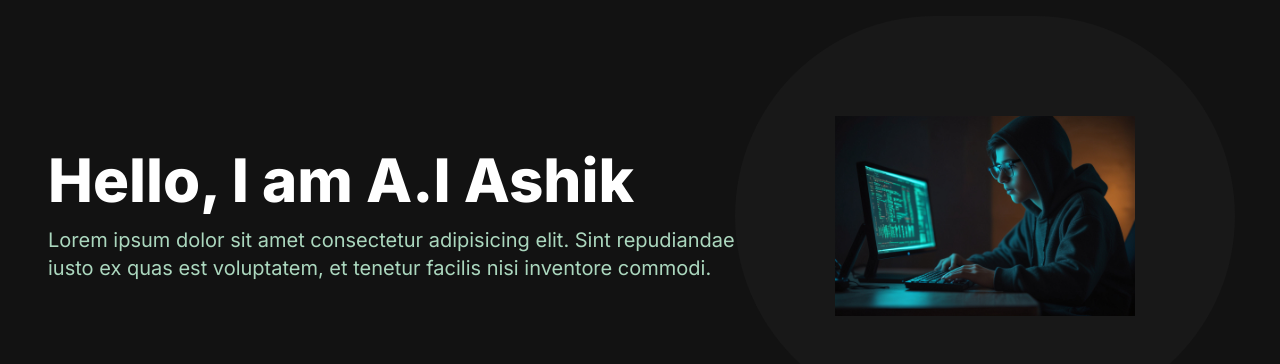
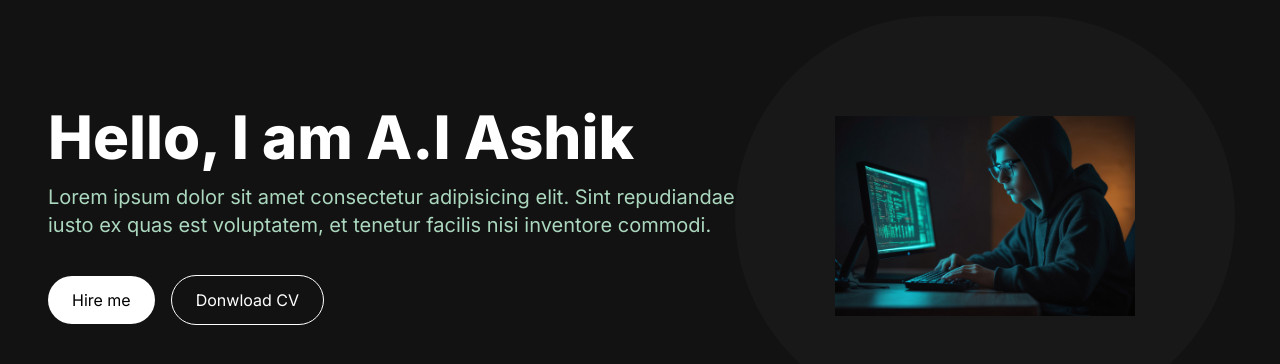
Before and after one commit to AI-Ashik/react-tailwind-portfolio, a Next.js app: page / in a window 1280 px wide. Shown: the top 364 px of the page. Built offline with nearby package versions, Linux system fonts and the light colour scheme.

Commit message:
added buttons

```diff
--- a/app/components/HeroSection.jsx
+++ b/app/components/HeroSection.jsx
@@ -8,11 +8,19 @@
           <h1 className="text-white mb-4 text-4xl lg:text-6xl font-extrabold">
             Hello, I am A.I Ashik
           </h1>
-          <p className="text-[#ABD7BE] text-lg lg:text-xl">
+          <p className="text-[#ABD7BE] text-lg lg:text-xl mb-6">
             Lorem ipsum dolor sit amet consectetur adipisicing elit. Sint
             repudiandae iusto ex quas est voluptatem, et tenetur facilis nisi
             inventore commodi.
           </p>
+          <div>
+            <button className="px-6 py-3 rounded-full mr-4 bg-white hover:bg-slate-200 text-black">
+              Hire me{" "}
+            </button>
+            <button className="px-6 py-3 rounded-full bg-transparent hover:bg-slate-800 text-white border border-white mt-3">
+              Donwload CV
+            </button>
+          </div>
         </div>
         <div className="col-span-5 place-self-center mt-4 lg:mt-0">
           <div className="rounded-full bg-[#181818] w-[250px] h-[250px] lg:w-[500px] lg:h-[400px] relative">
```
Also changed, not shown: package.json (+5 -5 lines), 1 other file (tests, documents, lock files or other folders).
